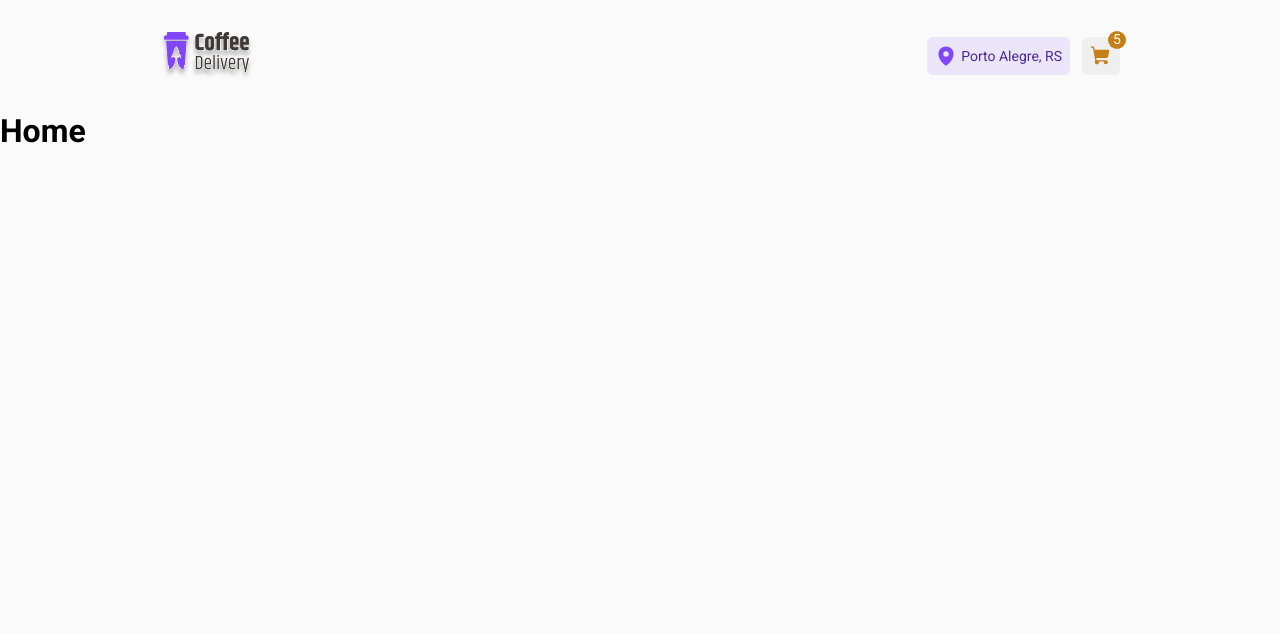
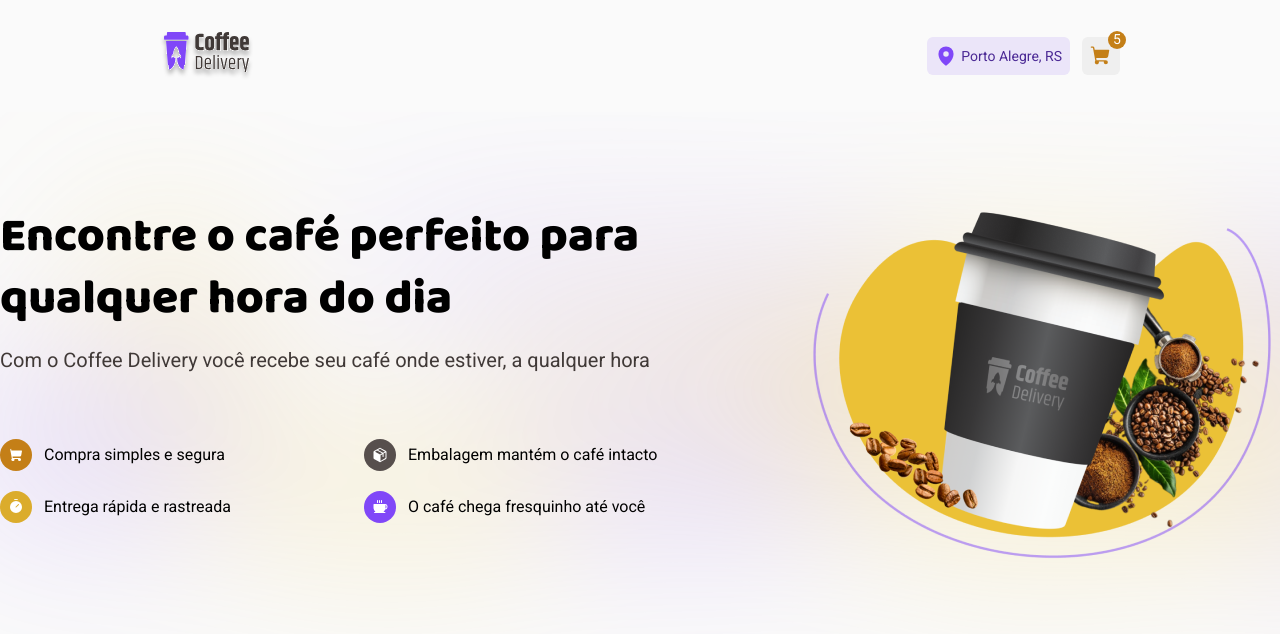
Before and after one commit to MarcosVOS/CoffeeDelivery, a React (Vite) app: page / in a window 1280 px wide. Shown: the top 634 px of the page. Built offline with nearby package versions, Linux system fonts and the light colour scheme.

Commit message:
start introduction card

```diff
--- a/src/pages/home/index.tsx
+++ b/src/pages/home/index.tsx
@@ -1,3 +1,39 @@
+import { Coffee, Package, ShoppingCart, Timer } from 'phosphor-react'
+import {
+  ContainerIntroduction,
+  ContainerIntroductionText,
+  Highlights,
+  ItemHighlights,
+} from './styles'
+import cooffeDelivery from '../../assets/cooffeDelivery.png'
+
 export function Home() {
-  return <h1>Home</h1>
+  return (
+    <ContainerIntroduction>
+      <ContainerIntroductionText>
+        <h1>Encontre o café perfeito para qualquer hora do dia</h1>
+        <h6>
+          Com o Coffee Delivery você recebe seu café onde estiver, a qualquer
+          hora
+        </h6>
+        <Highlights>
+          <ItemHighlights iconProps="yellow300">
+            <ShoppingCart weight="fill" />
+            Compra simples e segura
+          </ItemHighlights>
+          <ItemHighlights iconProps="brown300">
+            <Package weight="fill" /> Embalagem mantém o café intacto
+          </ItemHighlights>
+          <ItemHighlights iconProps="yellow200">
+            <Timer weight="fill" />
+            Entrega rápida e rastreada
+          </ItemHighlights>
+          <ItemHighlights iconProps="purple200">
+            <Coffee weight="fill" />O café chega fresquinho até você
+          </ItemHighlights>
+        </Highlights>
+      </ContainerIntroductionText>
+      <img src={cooffeDelivery} alt="" width={'476px'} height={'360px'} />
+    </ContainerIntroduction>
+  )
 }
--- /dev/null
+++ b/src/pages/home/styles.ts
@@ -0,0 +1,72 @@
+import styled from 'styled-components'
+import backgroundImage from '../../assets/background.svg'
+
+export const ContainerIntroduction = styled.div`
+  display: flex;
+  flex-direction: row;
+  height: 34rem;
+  background-image: url(${backgroundImage});
+  background-size: cover;
+  justify-content: center;
+  gap: 6rem;
+  padding-top: 5.875rem;
+`
+
+export const ContainerIntroductionText = styled.div`
+  display: flex;
+  flex-direction: column;
+
+  h1 {
+    font-family: 'Baloo 2';
+    font-size: 3rem;
+    font-weight: 800;
+    line-height: 130%;
+    margin-bottom: 1rem;
+  }
+
+  h6 {
+    font-size: 1.25rem;
+    color: ${(props) => props.theme['brown-400']};
+    font-style: normal;
+    font-weight: 400;
+    line-height: 130%;
+    margin-bottom: 4.125rem;
+  }
+`
+
+export const Highlights = styled.div`
+  display: grid;
+  grid-template-columns: 1fr 1fr;
+  gap: 20px;
+`
+
+const ICON_COLORS = {
+  yellow300: 'yellow-300',
+  yellow200: 'yellow-200',
+  brown300: 'brown-300',
+  purple200: 'purple-200',
+}
+interface IconProps {
+  iconProps: keyof typeof ICON_COLORS
+}
+
+export const ItemHighlights = styled.div<IconProps>`
+  display: flex;
+  align-items: center;
+  gap: 12px;
+
+  :first-child {
+    padding: 8px;
+    color: white;
+    background-color: ${(props) => props.theme[ICON_COLORS[props.iconProps]]};
+    border-radius: 100%;
+
+    display: flex;
+    flex-direction: row;
+    width: 32px;
+    height: 32px;
+    justify-content: center;
+    align-items: center;
+    flex-direction: column;
+  }
+`
```
Also changed, not shown: src/assets/background.svg (added), src/assets/cooffeDelivery.png (added).
